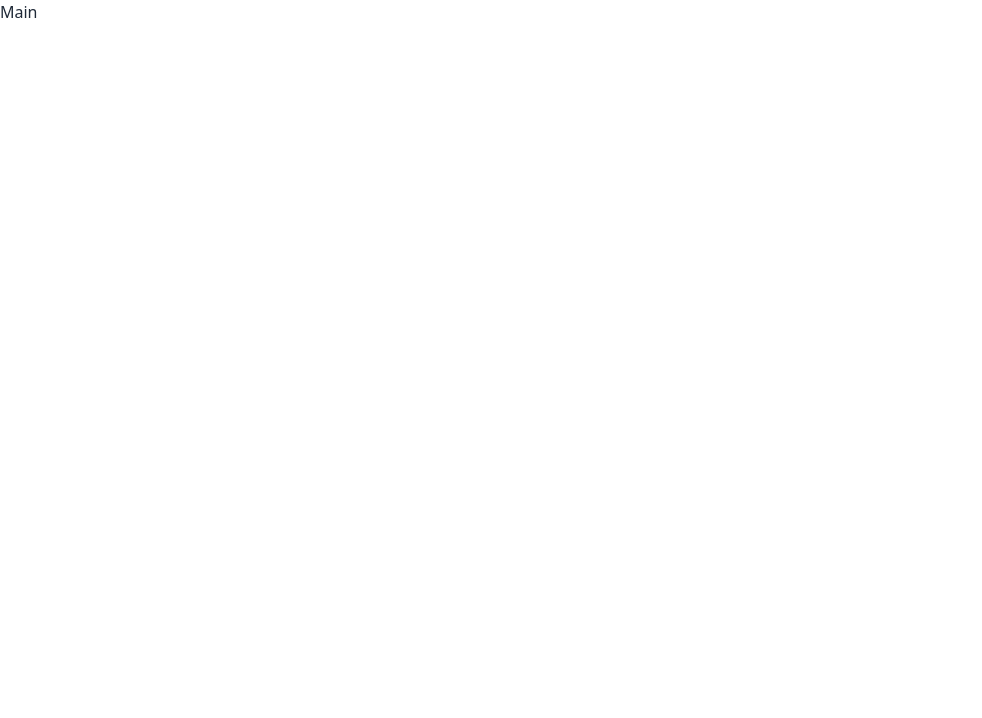
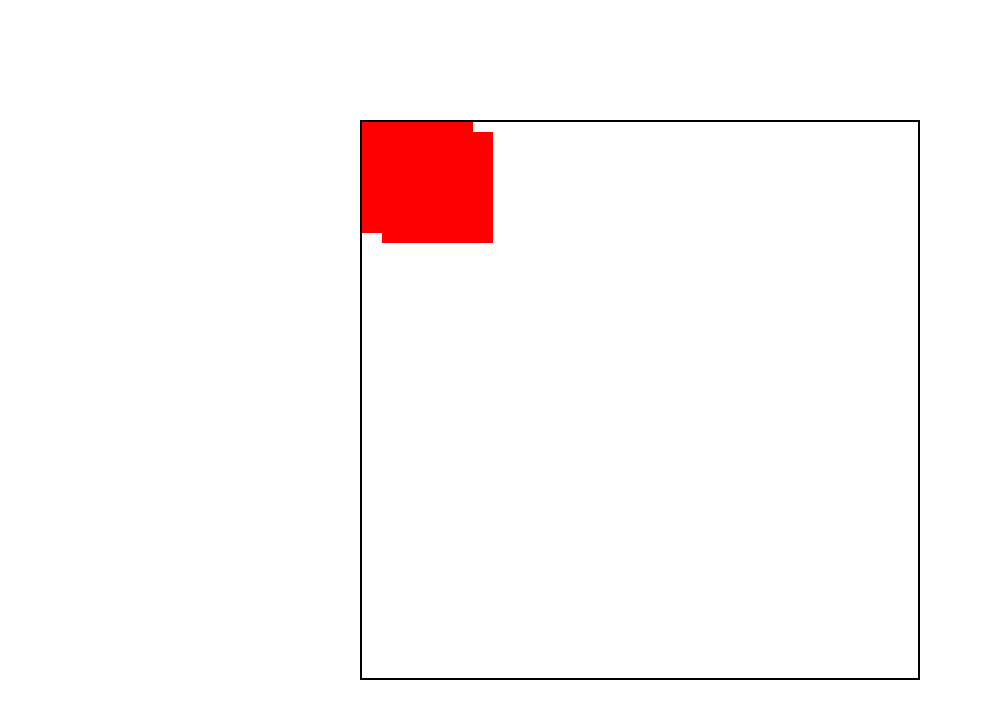
Before and after one commit to Nitiksharma2001/web_creative, a React (Vite) app: page / in a window 1280 px wide. Shown: the top 718 px of the page, without its empty margins (0-982 px from the left). Built offline with nearby package versions, Linux system fonts and the light colour scheme.

Commit message:
feat: basic draggable created

```diff
--- a/index.html
+++ b/index.html
@@ -4,7 +4,7 @@
     <meta charset="UTF-8" />
     <link rel="icon" type="image/svg+xml" href="/vite.svg" />
     <meta name="viewport" content="width=device-width, initial-scale=1.0" />
-    <title>Swift</title>
+    <title>App</title>
   </head>
   <body>
     <div id="root"></div>
--- a/src/pages/Home/Index.tsx
+++ /dev/null
@@ -1,5 +0,0 @@
-export default function Main() {
-  return (
-    <div>Main</div>
-  )
-}
--- /dev/null
+++ b/src/pages/draggable/Card.tsx
@@ -0,0 +1,61 @@
+import { useEffect, useRef } from 'react'
+import { CardType } from './Draggable'
+
+interface CardProps extends CardType {
+  updateStorageonMouseUp: () => void
+}
+
+export default function Card({ x, y, updateStorageonMouseUp }: CardProps) {
+  let startX = x
+  let startY = y
+  const cardRef = useRef<HTMLDivElement>(null)
+  let isSelected = false
+
+  useEffect(() => {
+    if (!cardRef.current) return
+
+    const box = cardRef.current
+
+    const onMouseUp = () => {
+      isSelected = false
+      updateStorageonMouseUp()
+      document.removeEventListener('mousemove', onMouseMove)
+      document.removeEventListener('mouseup', onMouseUp)
+    }
+
+    const onMouseMove = (e: MouseEvent) => {
+      if (!isSelected) return
+
+      const diffX = e.clientX - startX
+      const diffY = e.clientY - startY
+
+      startX = e.clientX
+      startY = e.clientY
+
+      box.style.top = box.offsetTop + diffY + 'px'
+      box.style.left = box.offsetLeft + diffX + 'px'
+    }
+    const onMouseDown = (e: MouseEvent) => {
+      isSelected = true
+
+      startX = e.clientX
+      startY = e.clientY
+
+      document.addEventListener('mousemove', onMouseMove)
+      document.addEventListener('mouseup', onMouseUp)
+    }
+
+    box.addEventListener('mousedown', onMouseDown)
+  }, [])
+
+  return (
+    <div
+      ref={cardRef}
+      className='draggable-card'
+      style={{
+        top: startY + 'px',
+        left: startX + 'px',
+      }}
+    ></div>
+  )
+}
--- /dev/null
+++ b/src/pages/draggable/Draggable.tsx
@@ -0,0 +1,47 @@
+import './draggable.css'
+import Card from './Card'
+import { useEffect, useState } from 'react'
+
+export interface CardType {
+  x: number
+  y: number
+}
+
+export default function Draggable() {
+  const [cards, SetCards] = useState<CardType[]>([
+    {
+      x: 0,
+      y: 0,
+    },
+    {
+      x: 20,
+      y: 10,
+    },
+  ])
+
+  useEffect(() => {
+    const cards = localStorage.getItem('cards')
+    if(cards){
+      SetCards(JSON.parse(cards) as CardType[])
+    }
+  }, [])
+
+  const updateStorageonMouseUp = () => {
+    const allCards = document.querySelectorAll('.draggable-card') as NodeListOf<HTMLDivElement>
+    const modifiedCards = Array.from(allCards).map(card => {
+      const x = card.offsetLeft
+      const y = card.offsetTop
+      return {x, y}
+    })
+    localStorage.setItem('cards', JSON.stringify(modifiedCards  ))
+    SetCards(modifiedCards)
+  }
+
+  return (
+    <div className='container'>
+      {
+        cards.map((card, index) => <Card key={index} {...card}  updateStorageonMouseUp={updateStorageonMouseUp}/>)
+      }
+    </div>
+  )
+}
--- /dev/null
+++ b/src/pages/draggable/draggable.css
@@ -0,0 +1,17 @@
+.container{
+    height: 70vh;
+    width: 70vh;
+    border: 2px solid black;
+    position: relative;
+    top: 50%;
+    left: 50%;
+    transform: translate(-50%, -50%);
+}
+.draggable-card{
+    height: 20%;
+    width: 20%;
+    background-color: red;
+    position: absolute;
+    cursor: grab;
+
+}
--- a/src/routes/routes.tsx
+++ b/src/routes/routes.tsx
@@ -1,9 +1,9 @@
 import { createBrowserRouter } from "react-router-dom"
-import Index from "../pages/Home/Index"
+import Draggable from "../pages/draggable/Draggable"
 
 export const router = createBrowserRouter([
   {
     path: '/',
-    element: <Index />,
+    element: <Draggable />,
   },
 ])
```
